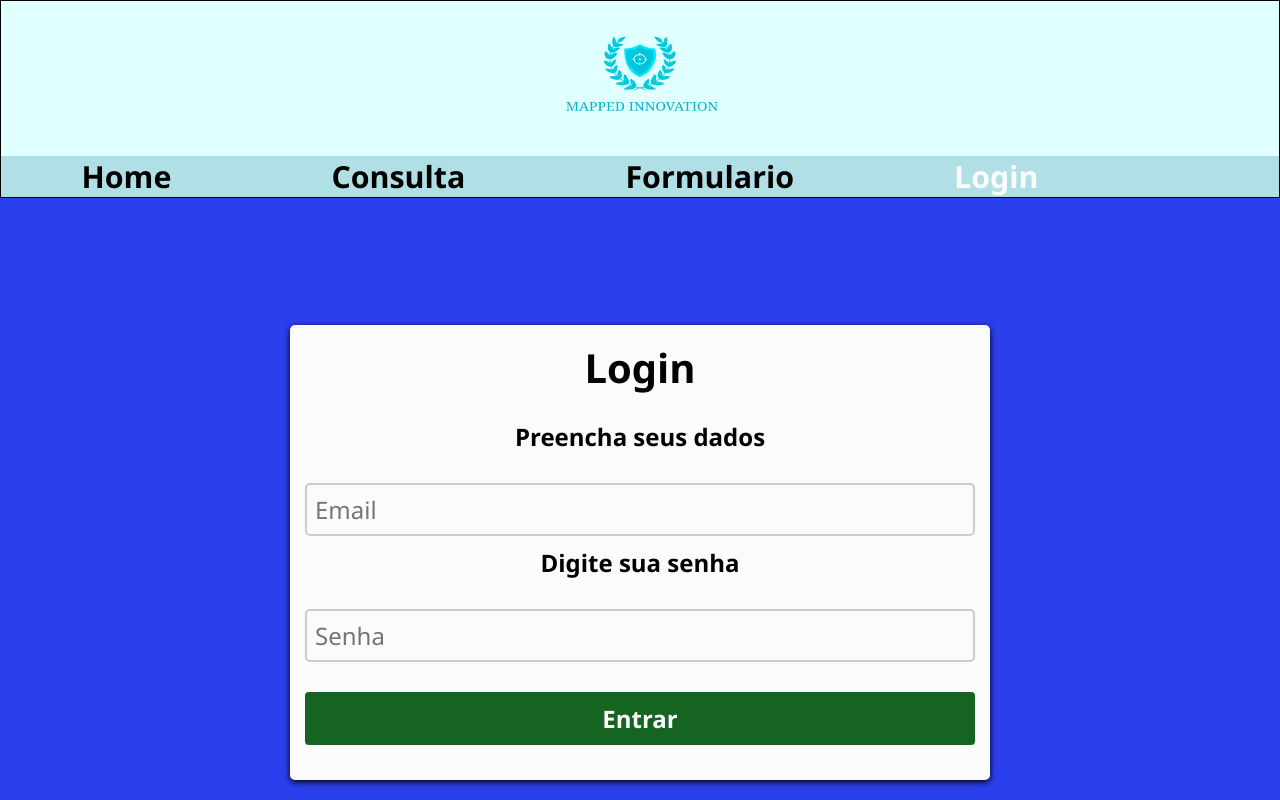
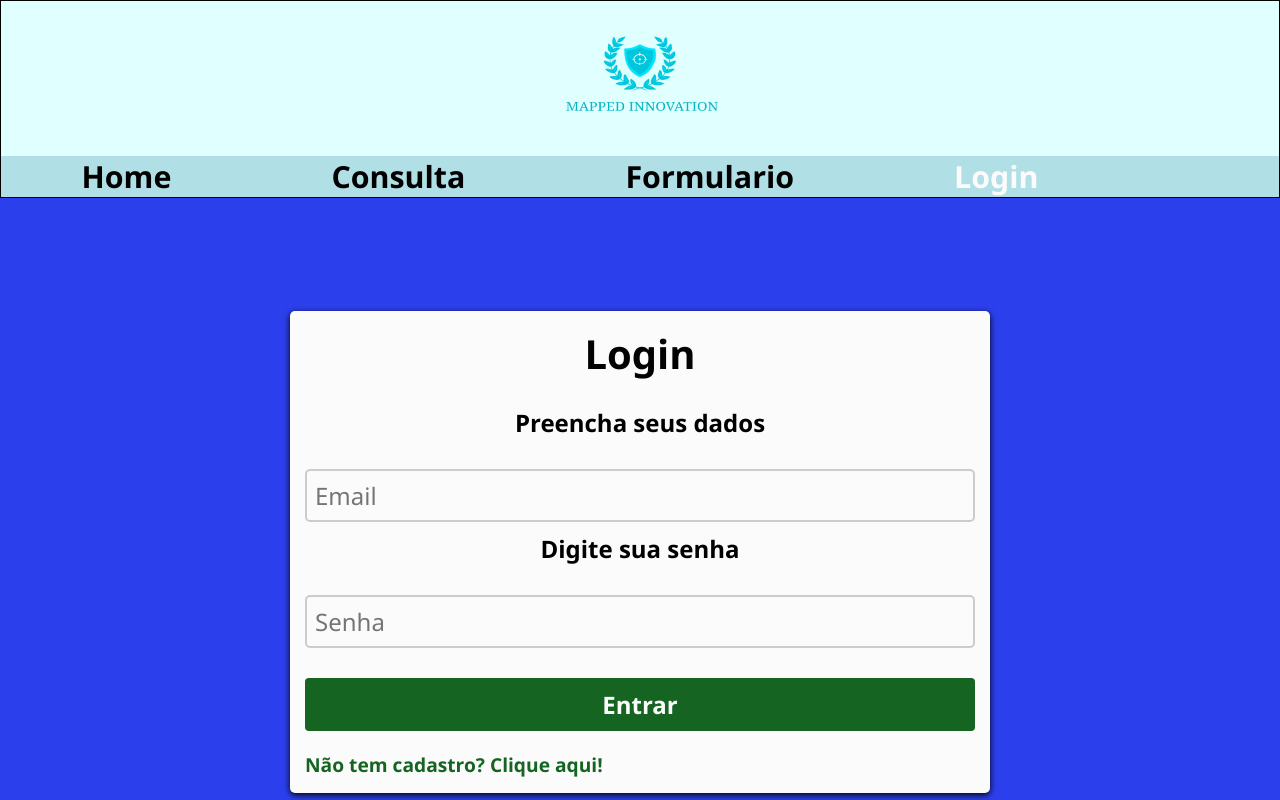
Before and after one commit to Miguel-Fr3/Gs_RWD, a Next.js app: page /login in a window 1280 px wide. Shown: the top 800 px of the page. Built offline with nearby package versions, Linux system fonts and the light colour scheme.

Commit message:
Criando caminho pro cadastro

```diff
--- a/src/app/login/login.scss
+++ b/src/app/login/login.scss
@@ -86,3 +86,9 @@ body .login{
     margin-right: 10px;
     margin-bottom: 25px;
   }
+
+  .caminho{
+    color: #156422;
+    font-size: larger;
+    font-weight: bolder;
+  }
--- a/src/app/login/page.jsx
+++ b/src/app/login/page.jsx
@@ -21,6 +21,7 @@ export default function Login() {
             <div className="register">
               <input type="submit" id="Idlogar" value="Entrar" />
             </div>
+            <Link href="/login/cadastro" className='caminho'>Não tem cadastro? Clique aqui!</Link>
           </form>
         </div>
       </main>
```
Also changed, not shown: src/app/login/[cad]/page.jsx (+9 -0 lines).
